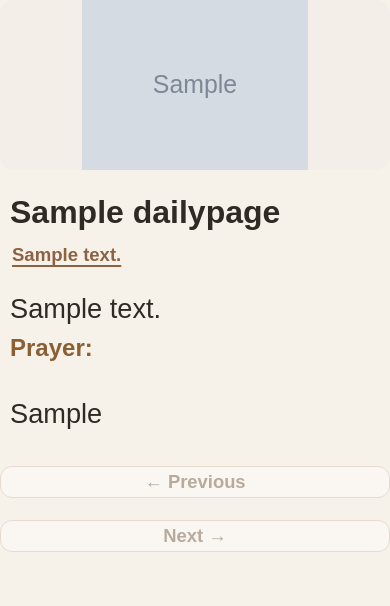
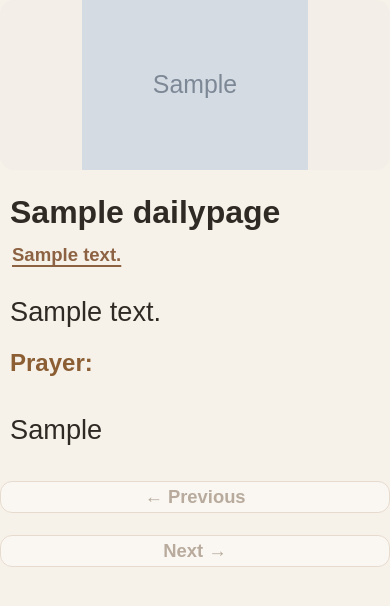
Before and after one commit to johnchen008/devotional2026, a Django app: page / in a window 390 px wide. Shown: the top 606 px of the page. Run offline with Django 4.2, Linux system fonts and the light colour scheme; tables that the repository leaves empty hold one stand-in row (values such as "Sample post"); grey boxes marked "Sample" are stand-in pictures.

Commit message:
update template

```diff
--- a/static/css/site.css
+++ b/static/css/site.css
@@ -163,20 +163,19 @@ body {
 
     .section-label {
         font-size: 1.5rem;
-        margin: 0 10px 0em 10px;
+        margin: 0 10px 0.9em 10px;
     }
     .nav-links {
         flex-direction: column;
     }
 
  .body-text p {
-    margin: 0 10px 0em 10px;
-
-    line-height: 1.7;
+    margin: 0 10px 0.9em 10px;
+    line-height: 1.9;
 }
 
 .body-text p:last-child {
-    margin-bottom: 0;
+    margin-bottom: 10px;
 }
 
 }
```
